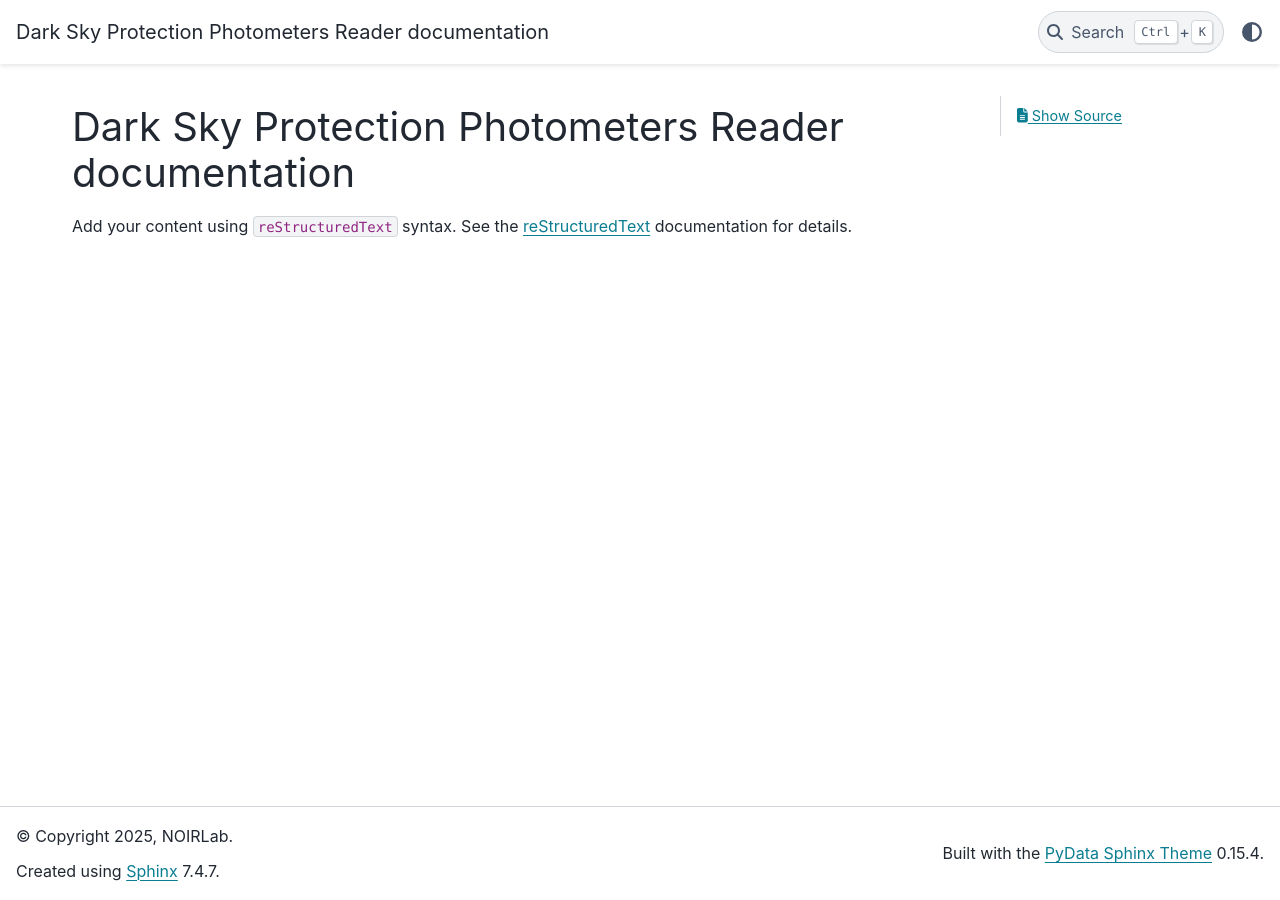
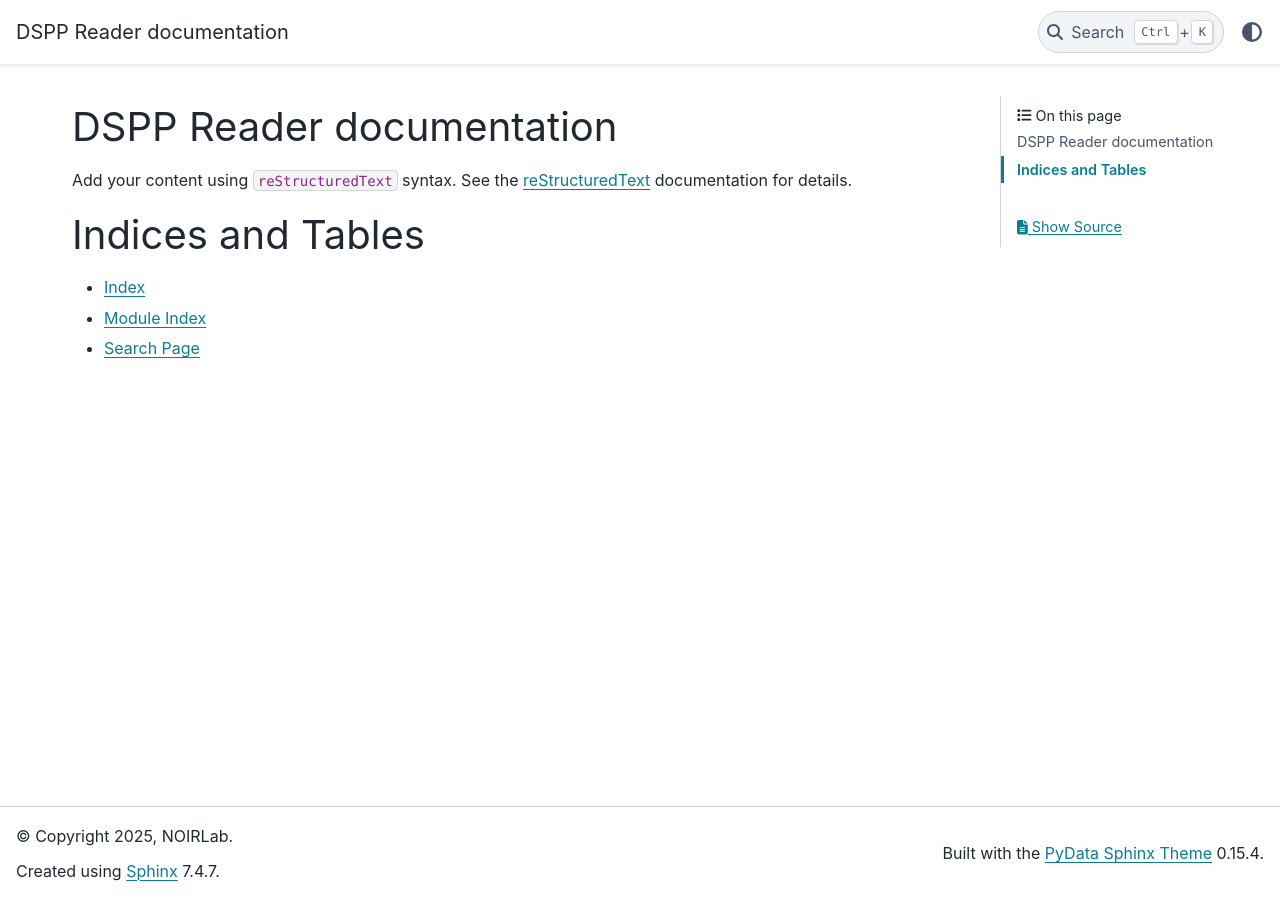
Before and after one commit to dark-sky-protection/dspp_reader, a Sphinx documentation site: the page built from docs/source/index.rst, in a window 1280 px wide. Built offline with Sphinx 7.4.7 and the PyData theme 0.15.4, drawn with Linux system fonts in a browser that asks for light colours.

```diff
--- a/docs/source/conf.py
+++ b/docs/source/conf.py
@@ -5,7 +5,11 @@
 
 # -- Project information -----------------------------------------------------
 # https://www.sphinx-doc.org/en/master/usage/configuration.html#project-information
+import os
+import sys
 from importlib.metadata import version, PackageNotFoundError
+
+sys.path.insert(0, os.path.abspath('../..'))
 
 try:
     __version__ = version('dspp_reader')
@@ -14,7 +18,7 @@ except PackageNotFoundError:
 
 version = '.'.join(__version__.split('.')[:2])
 release = __version__
-project = 'Dark Sky Protection Photometers Reader'
+project = 'DSPP Reader'
 copyright = '2025, NOIRLab'
 author = 'Simón Torres, Guillermo Damke'
 license = 'bsd3'
@@ -22,7 +26,22 @@ license = 'bsd3'
 # -- General configuration ---------------------------------------------------
 # https://www.sphinx-doc.org/en/master/usage/configuration.html#general-configuration
 
-extensions = []
+extensions = [
+    'sphinx.ext.apidoc',
+    'sphinx.ext.autodoc',
+    'sphinx.ext.viewcode',
+    'sphinx.ext.napoleon'
+]
+
+apidoc_modules = [
+    {
+        'path': '../../dspp_reader',
+        'destination': 'api',
+        'exclude_patterns': ['_build', '**/test_*.py', '**/tests/*'],
+        'separate_modules': True,
+    }
+]
+
 
 templates_path = ['_templates']
 exclude_patterns = []
--- a/docs/source/index.rst
+++ b/docs/source/index.rst
@@ -3,8 +3,8 @@
    You can adapt this file completely to your liking, but it should at least
    contain the root `toctree` directive.
 
-Dark Sky Protection Photometers Reader documentation
-====================================================
+DSPP Reader documentation
+=========================
 
 Add your content using ``reStructuredText`` syntax. See the
 `reStructuredText <https://www.sphinx-doc.org/en/master/usage/restructuredtext/index.html>`_
@@ -14,3 +14,11 @@ documentation for details.
 .. toctree::
    :maxdepth: 2
    :caption: Contents:
+
+
+Indices and Tables
+==================
+
+* :ref:`genindex`
+* :ref:`modindex`
+* :ref:`search`
```
